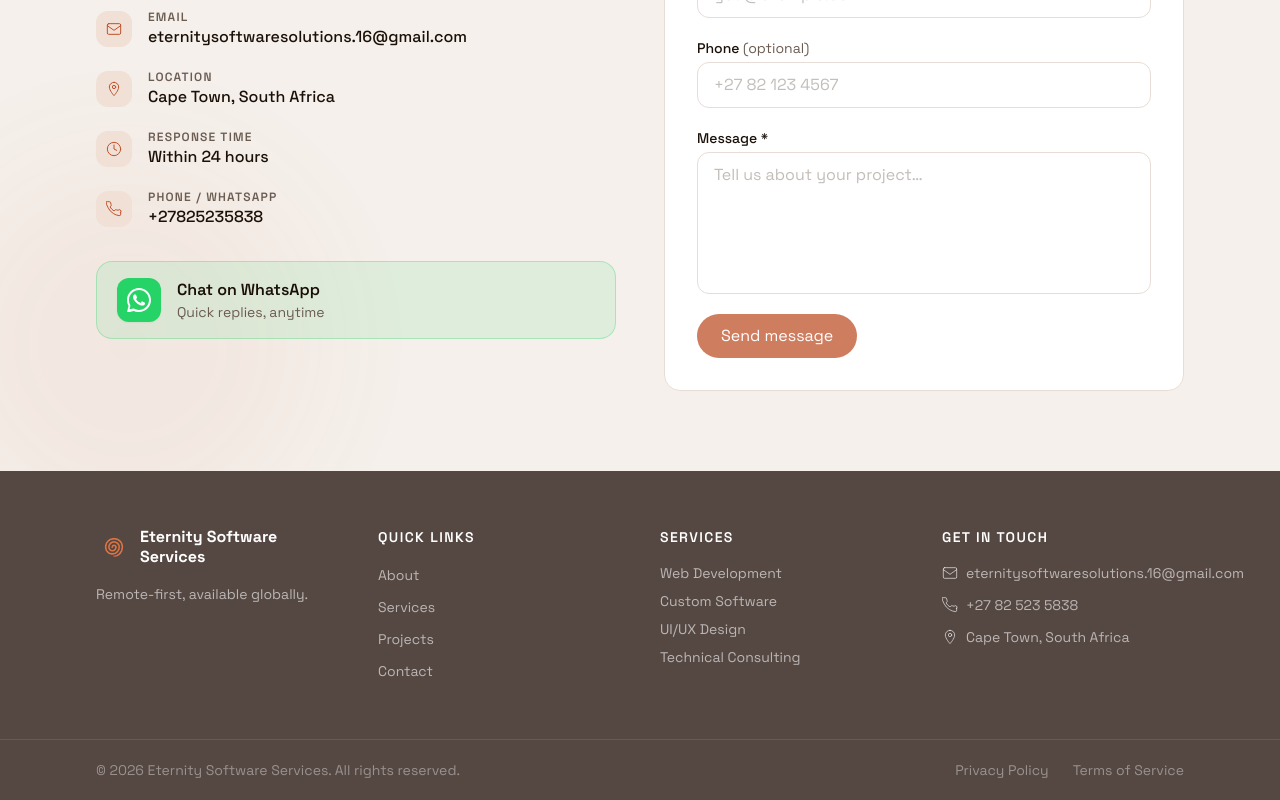
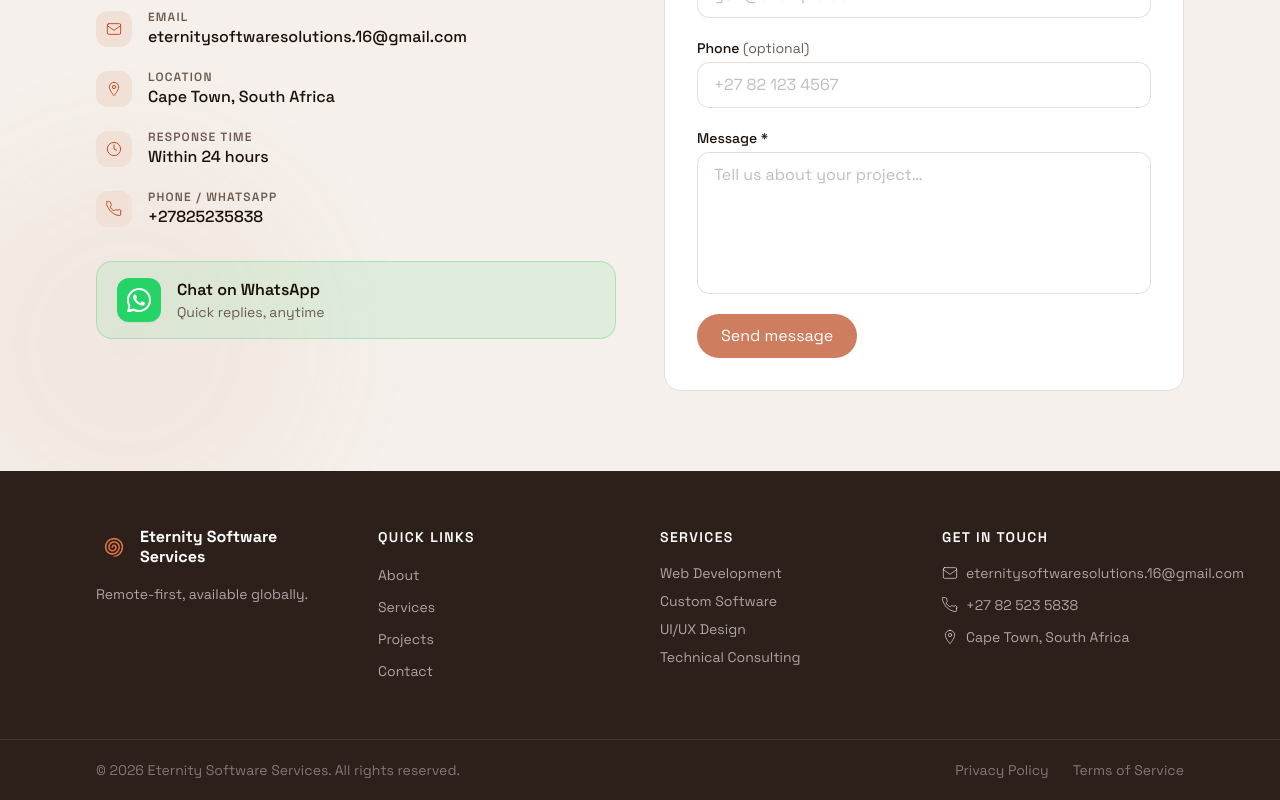
Before and after one commit to emilioc2/eternity-software-solutions-website, a Next.js app: page / in a window 1280 px wide. Shown: the part 4437-5237 px from the top of the page. Built offline with nearby package versions, Linux system fonts and the light colour scheme.

Commit message:
Header dark brown background

```diff
--- a/components/Footer.tsx
+++ b/components/Footer.tsx
@@ -18,7 +18,7 @@
   const year = new Date().getFullYear();
 
   return (
-    <footer className="bg-surface-dark/80 text-white">
+    <footer className="bg-surface-dark text-white">
       <div className="max-w-6xl mx-auto px-4 sm:px-6 lg:px-8 py-14">
         <div className="grid grid-cols-1 sm:grid-cols-2 lg:grid-cols-4 gap-10">
 
```
